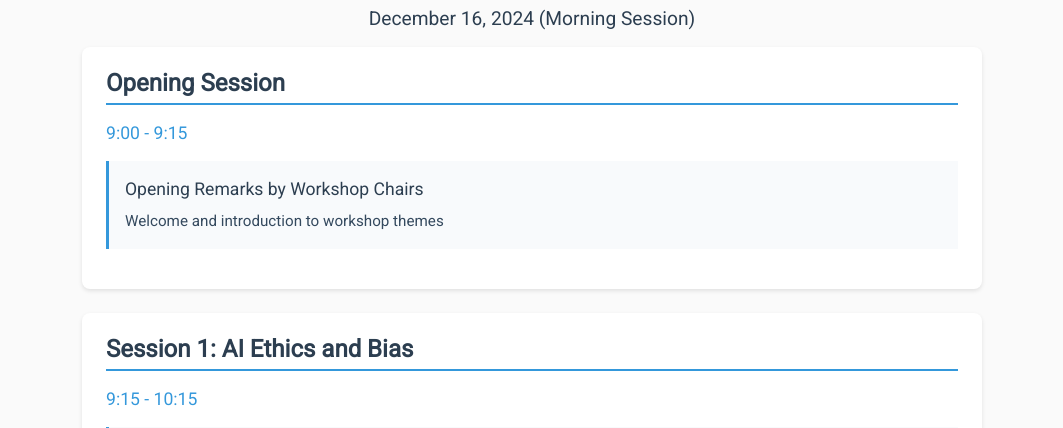
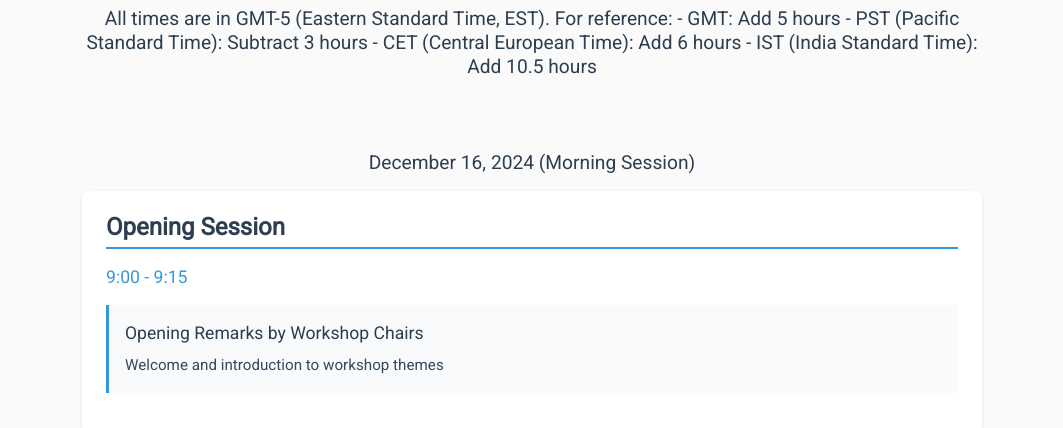
Before and after one commit to DS4EIW/4th-DS4EIW, a plain HTML site: page program.html in a window 1280 px wide. Shown: the part 672-1100 px from the top of the page, without its empty margins (108-1171 px from the left). Drawn offline with Linux system fonts and the light colour scheme.

Commit message:
Added time conversion

```diff
--- a/program.html
+++ b/program.html
@@ -160,6 +160,15 @@
 
     <div class="page-content">
         <h2>Workshop Program</h2>
+        <div class="date-header">
+            All times are in GMT-5 (Eastern Standard Time, EST).
+            For reference:
+            - GMT: Add 5 hours
+            - PST (Pacific Standard Time): Subtract 3 hours
+            - CET (Central European Time): Add 6 hours
+            - IST (India Standard Time): Add 10.5 hours
+        </div>
+        <br>
         <div class="date-header">December 16, 2024 (Morning Session)</div>
 
         <div class="session-card">
```
